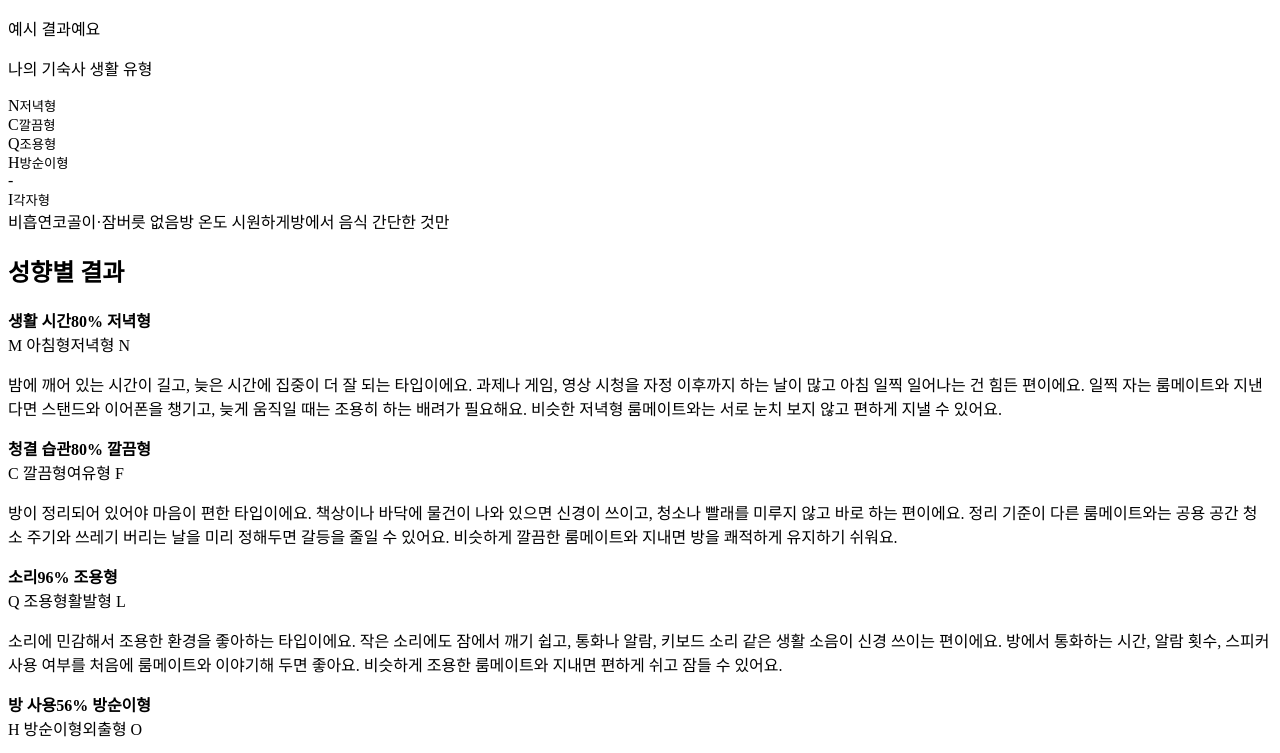
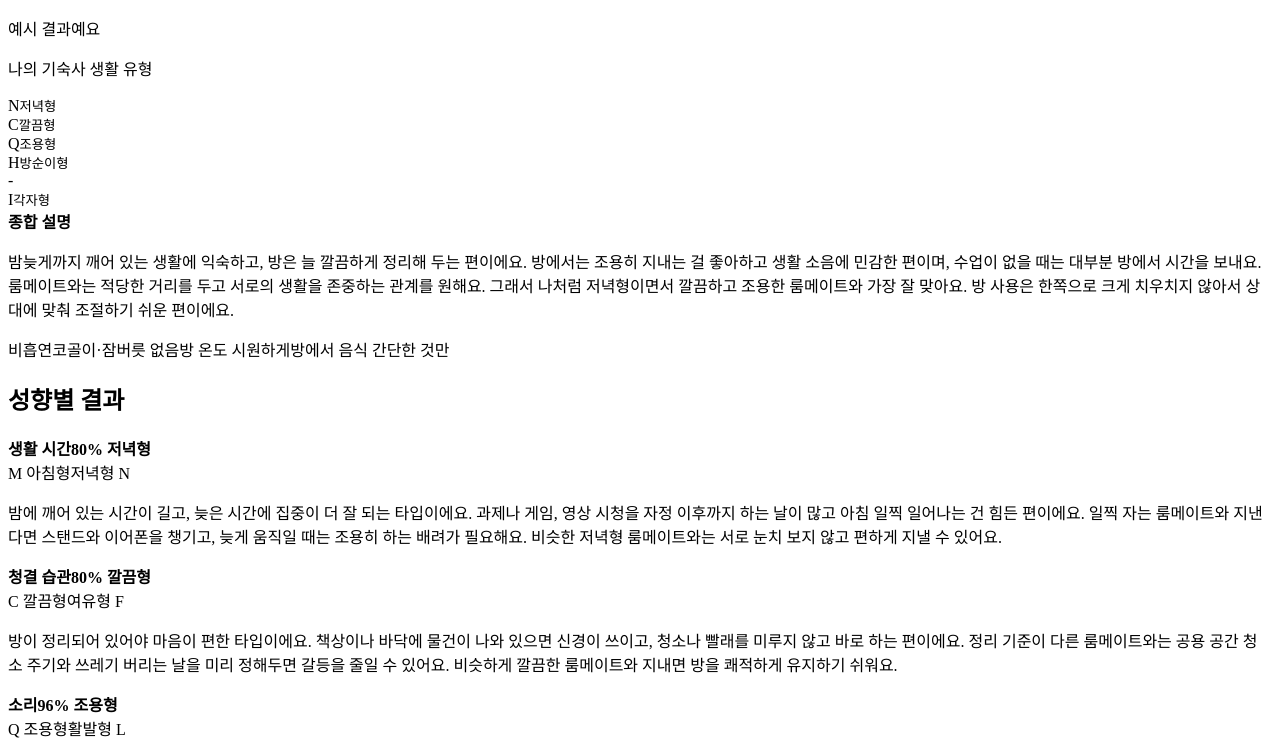
Before and after one commit to nyarq/matching_site, a plain HTML site: page survey.html in a window 1280 px wide. Both pictures are taken after a click on the button "예시 결과 보기". Shown: the top 753 px of the page. Drawn offline with Linux system fonts and the light colour scheme.

Commit message:
feat: 결과 종합 설명 추가
다섯 가지 성향을 합친 종합 설명 추가

```diff
--- a/survey.html
+++ b/survey.html
@@ -221,11 +221,28 @@ function analyze(answers) {
   });
 }
 
+function josa(word) { const c = word.charCodeAt(word.length - 1) - 0xAC00; return c >= 0 && c % 28 ? "은" : "는"; }
+
+// 다섯 성향을 합쳐 종합 설명 만들기
+function overallText(by) {
+  const t = by.time.side === "left", c = by.clean.side === "left", q = by.sound.side === "left", h = by.stay.side === "left", i = by.social.side === "left";
+  const s1 = (t ? "일찍 자고 일찍 일어나는 규칙적인 생활을 하고, " : "밤늦게까지 깨어 있는 생활에 익숙하고, ")
+           + (c ? "방은 늘 깔끔하게 정리해 두는 편이에요." : "정리에는 크게 얽매이지 않고 편하게 지내는 편이에요.");
+  const s2 = (q ? "방에서는 조용히 지내는 걸 좋아하고 생활 소음에 민감한 편이며, " : "방에서 통화나 음악처럼 소리를 내는 일이 많은 편이며, ")
+           + (h ? "수업이 없을 때는 대부분 방에서 시간을 보내요." : "도서관이나 카페, 본가 등 밖에서 지내는 시간이 많아요.");
+  const s3 = i ? "룸메이트와는 적당한 거리를 두고 서로의 생활을 존중하는 관계를 원해요." : "룸메이트와 밥도 같이 먹고 이야기도 나누는 친한 관계를 원해요.";
+  const s4 = `그래서 나처럼 ${by.time.pole.label}이면서 ${c ? "깔끔하고" : "정리에 너그럽고"} ${q ? "조용한" : "소리에 너그러운"} 룸메이트와 가장 잘 맞아요.`;
+  const soft = Object.values(by).filter(x => x.pct < 60).map(x => x.a.name);
+  const s5 = soft.length ? `${soft.join(", ")}${josa(soft[soft.length - 1])} 한쪽으로 크게 치우치지 않아서 상대에 맞춰 조절하기 쉬운 편이에요.` : "";
+  return [s1, s2, s3, s4, s5].filter(Boolean).join(" ");
+}
+
 function renderResult(answers, info, isSample) {
   const res = analyze(answers);
   const by = Object.fromEntries(res.map(x => [x.a.key, x]));
   const code = res.slice(0, 4).map(x => x.pole.code).join("") + "-" + res[4].pole.code;
   const labels = res.map(x => x.pole.label).join(" · ");
+  const overall = overallText(by);
   const infoChips = [info.smoke, `코골이·잠버릇 ${info.snore}`, `방 온도 ${info.temp}`, `방에서 음식 ${info.food}`];
 
   $("#result").innerHTML = `
@@ -236,6 +253,7 @@ function renderResult(answers, info, isSample) {
         <div class="code" aria-label="유형 코드 ${code}: ${labels}">
           ${res.map((x, k) => `${k === 4 ? `<div class="dash" aria-hidden="true">-</div>` : ""}<div class="letter" style="--dc:${x.a.color}"><span>${x.pole.code}</span><small>${x.pole.label}</small></div>`).join("")}
         </div>
+        <div class="overall"><b>종합 설명</b><p>${overall}</p></div>
         <div class="chips">${infoChips.map(c => `<span class="chip">${esc(c)}</span>`).join("")}</div>
       </div>
     </section>
```
